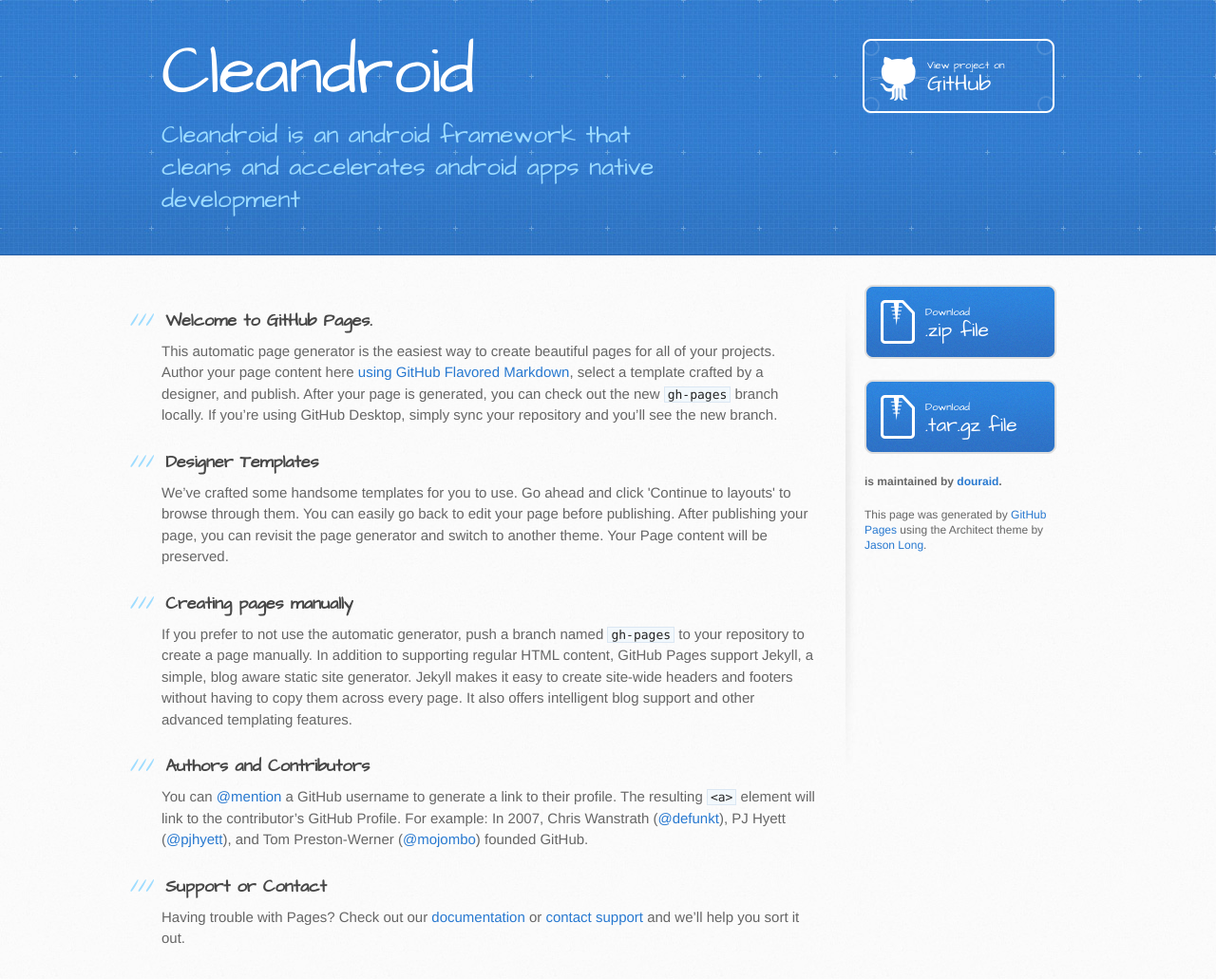
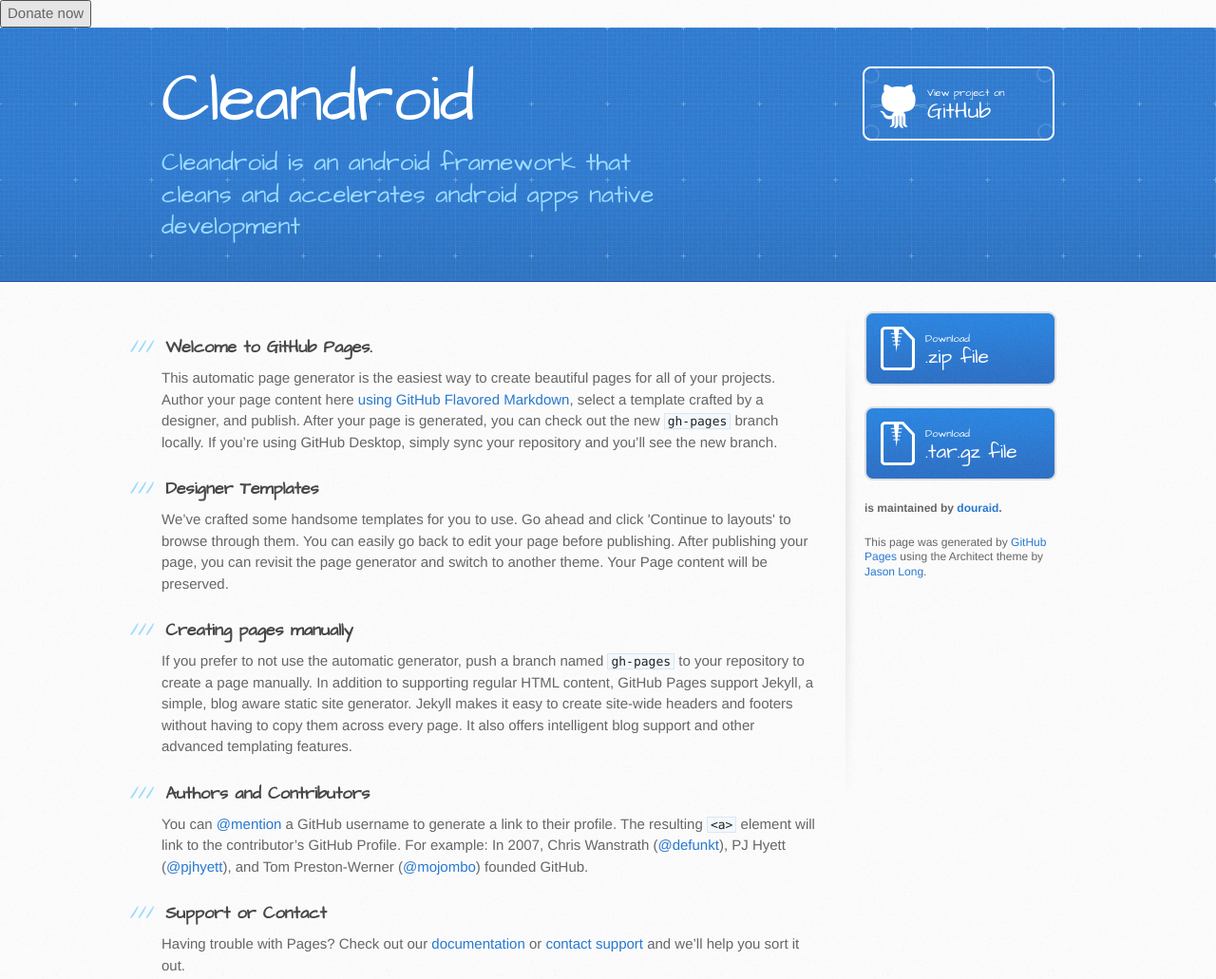
Before and after one commit to douraid/cleandroid, a plain HTML site: page index.html in a window 1280 px wide. Shown: the whole page at 95% size. Drawn offline with Linux system fonts and the light colour scheme.

Commit message:
Update index.html

```diff
--- a/index.html
+++ b/index.html
@@ -17,6 +17,7 @@
   </head>
 
   <body>
+    <button>Donate now</button>
     <header>
       <div class="inner">
         <h1>Cleandroid</h1>
```
